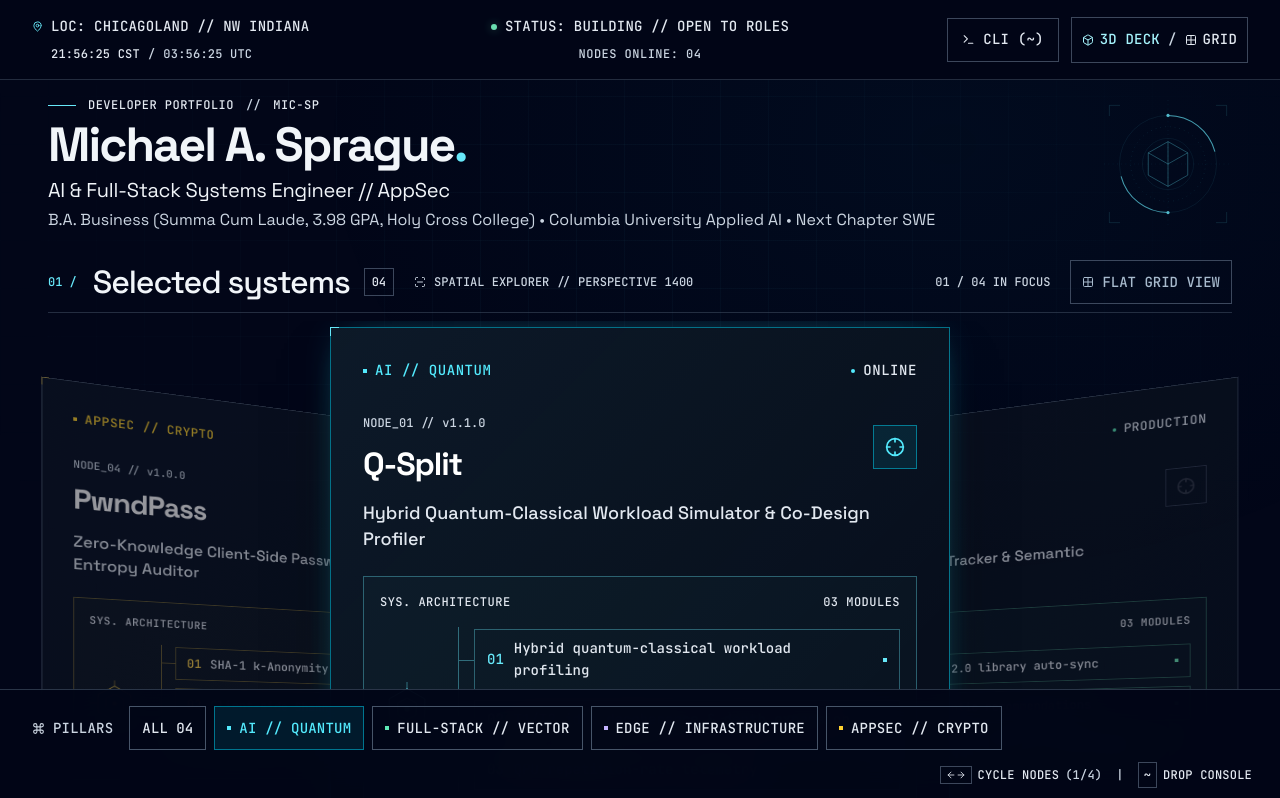
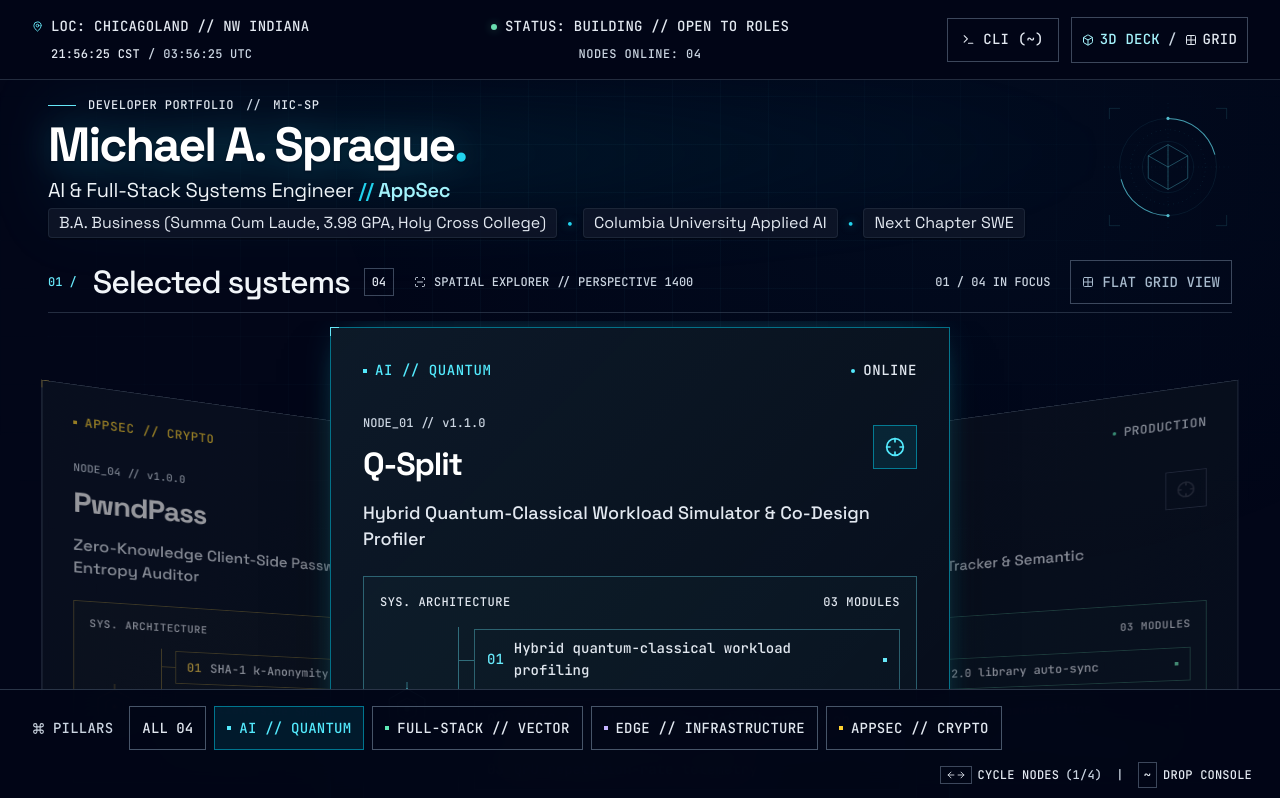
Before and after one commit to Mic-Sp/Portfolio, a Next.js app: page / in a window 1280 px wide. Shown: the top 798 px of the page. Built offline with nearby package versions, Linux system fonts and the light colour scheme.

Commit message:
Added backlighting and highlighting to hero card, updated Huddle & Heal

```diff
--- a/src/app/globals.css
+++ b/src/app/globals.css
@@ -276,7 +276,7 @@
     padding: 0 48px 180px;
   }
   .hero-identity {
-    padding: 16px 0 20px;
+    padding: 16px 0 14px;
   }
   .identity-eyebrow,
   .registry-end {
@@ -291,6 +291,25 @@
     align-items: center;
     gap: 24px;
     padding: 0;
+  }
+  .hero-copy {
+    position: relative;
+    isolation: isolate;
+    min-width: 0;
+  }
+  .hero-copy::before {
+    content: "";
+    position: absolute;
+    inset: -12px -8px;
+    z-index: -1;
+    pointer-events: none;
+    background: radial-gradient(
+      ellipse at 28% 42%,
+      #06b6d41a,
+      #06b6d408 48%,
+      transparent 75%
+    );
+    filter: blur(28px);
   }
   .identity-eyebrow {
     display: flex;
@@ -311,9 +330,12 @@
     font-weight: 700;
     letter-spacing: -0.04em;
     line-height: 1.05;
+    color: #fff;
+    text-shadow: 0 1px 2px #02061799;
+    filter: drop-shadow(0 2px 18px #22d3ee38);
   }
   .name-period {
-    color: #67e8f9;
+    color: #22d3ee;
   }
   .hero-headline {
     margin-top: 6px;
@@ -323,12 +345,46 @@
     color: #f1f5f9;
     letter-spacing: -0.015em;
   }
+  .hero-role-separator {
+    color: #22d3ee;
+    font-weight: 600;
+  }
+  .hero-role-highlight {
+    color: #a5f3fc;
+    font-weight: 600;
+  }
   .hero-credentials {
     max-width: none;
     margin-top: 4px;
     font-size: 16px;
     line-height: 1.5;
-    color: #cbd5e1;
+    color: #e2e8f0;
+    display: flex;
+    flex-wrap: wrap;
+    align-items: center;
+    gap: 8px 10px;
+    padding: 0;
+    list-style: none;
+  }
+  .hero-credentials li {
+    display: inline-flex;
+    align-items: center;
+    gap: 10px;
+    min-width: 0;
+    max-width: 100%;
+  }
+  .credential-pill {
+    display: block;
+    padding: 2px 10px;
+    border: 1px solid #1e293be6;
+    border-radius: 4px;
+    background: #0f172acc;
+    box-shadow: 0 1px 2px #0006;
+  }
+  .credential-separator {
+    color: #22d3ee;
+    flex-shrink: 0;
+    text-shadow: 0 0 8px #22d3ee80;
   }
   .identity-scope {
     color: #67e8f9;
--- a/src/components/portfolio/HeroIdentity.tsx
+++ b/src/components/portfolio/HeroIdentity.tsx
@@ -1,10 +1,15 @@
 import { PROFILE_CONFIG } from "@/data/profile.config";
+import { Fragment } from "react";
 
 export function HeroIdentity() {
+  const [primaryRole, ...specialties] = PROFILE_CONFIG.headline.split("//");
+  const credentials = PROFILE_CONFIG.subheadline
+    .split("•")
+    .map((credential) => credential.trim());
   return (
     <section className="hero-identity" aria-labelledby="identity-heading">
       <div className="hero-layout">
-        <div>
+        <div className="hero-copy">
           <div className="identity-eyebrow">
             <span className="identity-rule" />
             {" DEVELOPER PORTFOLIO "}
@@ -14,8 +19,28 @@ export function HeroIdentity() {
             {PROFILE_CONFIG.name}
             <span className="name-period">.</span>
           </h1>
-          <p className="hero-headline">{PROFILE_CONFIG.headline}</p>
-          <p className="hero-credentials">{PROFILE_CONFIG.subheadline}</p>
+          <p className="hero-headline">
+            {primaryRole.trim()}
+            {specialties.map((specialty, index) => (
+              <Fragment key={`${index}-${specialty}`}>
+                {" "}
+                <span className="hero-role-separator">{"//"}</span>{" "}
+                <span className="hero-role-highlight">{specialty.trim()}</span>
+              </Fragment>
+            ))}
+          </p>
+          <ul className="hero-credentials" aria-label="Credentials">
+            {credentials.map((credential, index) => (
+              <li key={credential}>
+                {index > 0 && (
+                  <span className="credential-separator" aria-hidden="true">
+                    •
+                  </span>
+                )}
+                <span className="credential-pill">{credential}</span>
+              </li>
+            ))}
+          </ul>
         </div>
         <div className="identity-scope" aria-hidden="true">
           <svg viewBox="0 0 240 240" fill="none">
--- a/src/data/projects.registry.ts
+++ b/src/data/projects.registry.ts
@@ -63,7 +63,10 @@ export const PROJECTS_REGISTRY: ProjectNode[] = [
       "Steam OpenID",
       "Zod",
     ],
-    links: { live: "#", repo: "#" },
+    links: {
+      live: "https://backlog-buster-chi.vercel.app/",
+      repo: "https://github.com/Mic-Sp/Backlog-Buster",
+    },
     cliMeta: { commandAlias: "backlog", quickStat: "SEMANTIC VECTOR SEARCH" },
   },
   {
@@ -76,21 +79,25 @@ export const PROJECTS_REGISTRY: ProjectNode[] = [
     version: "v1.0",
     status: "CLIENT PROD",
     accent: "violet",
-    tagline: "Edge-Deployed Clinical Counseling & Consulting Platform",
+    tagline:
+      "Production Web Platform for Clinical Counseling & Consulting (PLLC)",
     description:
-      "Production web platform engineered for clinical reliability, zero-cold-start edge delivery, custom DNS security policies, and accessible client intake workflows.",
+      "Custom production web platform engineered for Huddle & Heal Counseling & Consulting, PLLC, featuring build-time WCAG accessibility contrast verification, clinical copy boundary guardrails, automated GitHub-to-Cloudflare Pages deployment, and streamlined client intake routing.",
     architectureHighlights: [
-      "Zero-cold-start edge delivery",
-      "Custom DNS security policies",
-      "Accessible client intake workflows",
+      "WCAG contrast & clinical copy guardrails",
+      "GitHub-to-Cloudflare Pages CI/CD edge deploy",
+      "IL/IN teletherapy & client scheduling routing",
     ],
     techStack: [
       "Cloudflare Pages",
-      "Cloudflare Workers",
-      "Edge DNS Security",
-      "Responsive Architecture",
+      "GitHub CI/CD",
+      "WCAG Accessibility",
+      "Clinical Copy Guardrails",
+      "Responsive UI",
     ],
-    links: { live: "#" },
+    links: {
+      live: "https://huddleandhealcounselingandconsulting.com/",
+    },
     cliMeta: { commandAlias: "huddle", quickStat: "EDGE-DEPLOYED PLATFORM" },
   },
   {
```
